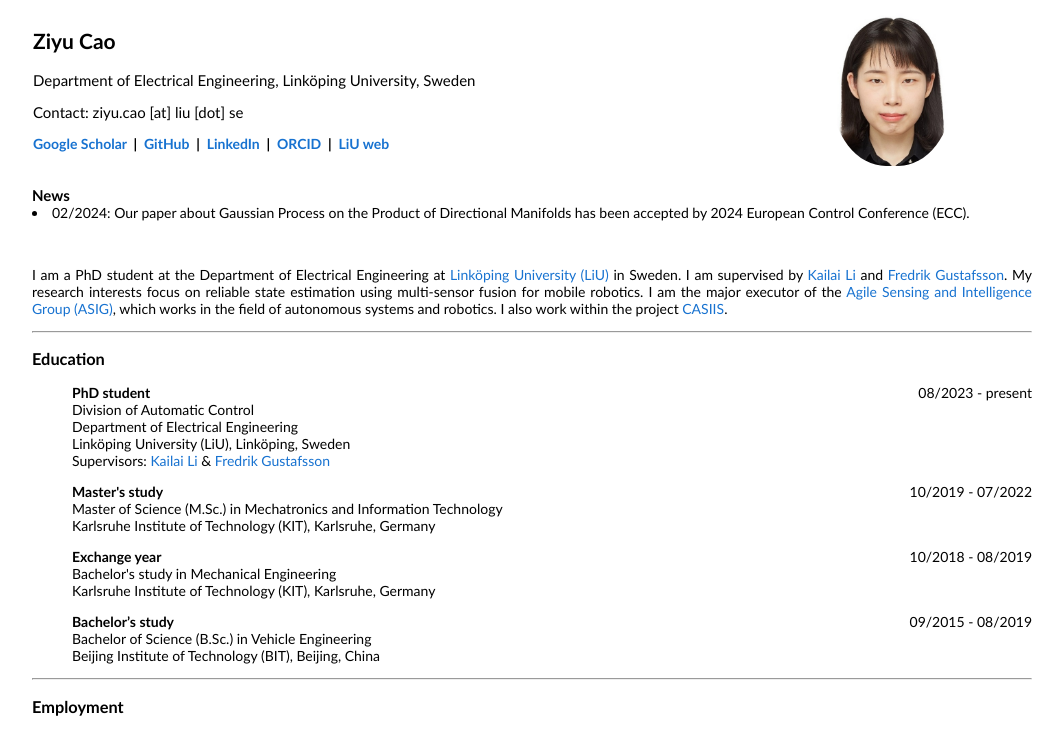
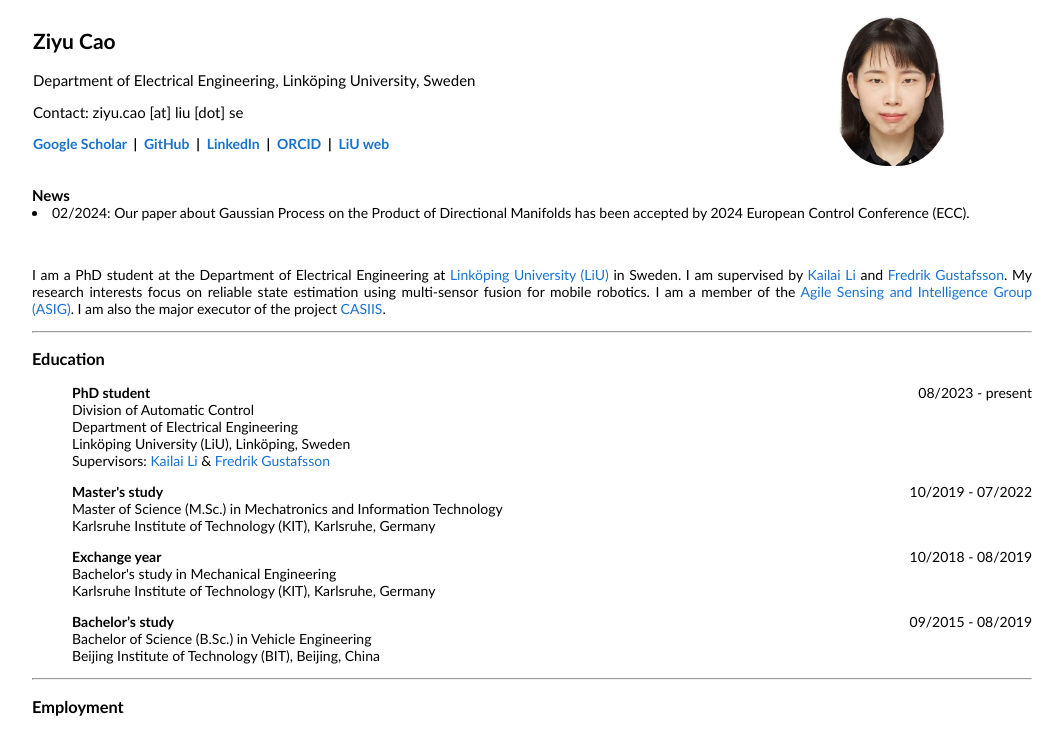
Before and after one commit to ATeapot649/ATeapot649.github.io, a plain HTML site: page index.html in a window 1280 px wide. Shown: the top 729 px of the page, without its empty margins (108-1171 px from the left). Drawn offline with Linux system fonts and the light colour scheme.

Commit message:
corrected summary

```diff
--- a/index.html
+++ b/index.html
@@ -49,7 +49,7 @@
     </li>
     <br>
     <p style="text-align:justify">I am a PhD student at the Department of Electrical Engineering at <a href="https://liu.se">Linköping University (LiU) </a>
-        in Sweden. I am supervised by <a href="https://kailaili.github.io/">Kailai Li</a> and <a href="https://people.isy.liu.se/en/rt/fredrik/">Fredrik Gustafsson</a>. My research interests focus on reliable state estimation using multi-sensor fusion for mobile robotics. I am the major executor of the <a href="https://github.com/ASIG-X">Agile Sensing and Intelligence Group (ASIG)</a>, which works in the field of autonomous systems and robotics. I also work within the project <a href="https://kailaili.github.io/zenith-casiis">CASIIS</a>.</p>
+        in Sweden. I am supervised by <a href="https://kailaili.github.io/">Kailai Li</a> and <a href="https://people.isy.liu.se/en/rt/fredrik/">Fredrik Gustafsson</a>. My research interests focus on reliable state estimation using multi-sensor fusion for mobile robotics. I am a member of the <a href="https://github.com/ASIG-X">Agile Sensing and Intelligence Group (ASIG)</a>. I am also the major executor of the project <a href="https://kailaili.github.io/zenith-casiis">CASIIS</a>.</p>
     <hr>
 
     <h3>Education</h3>
```
